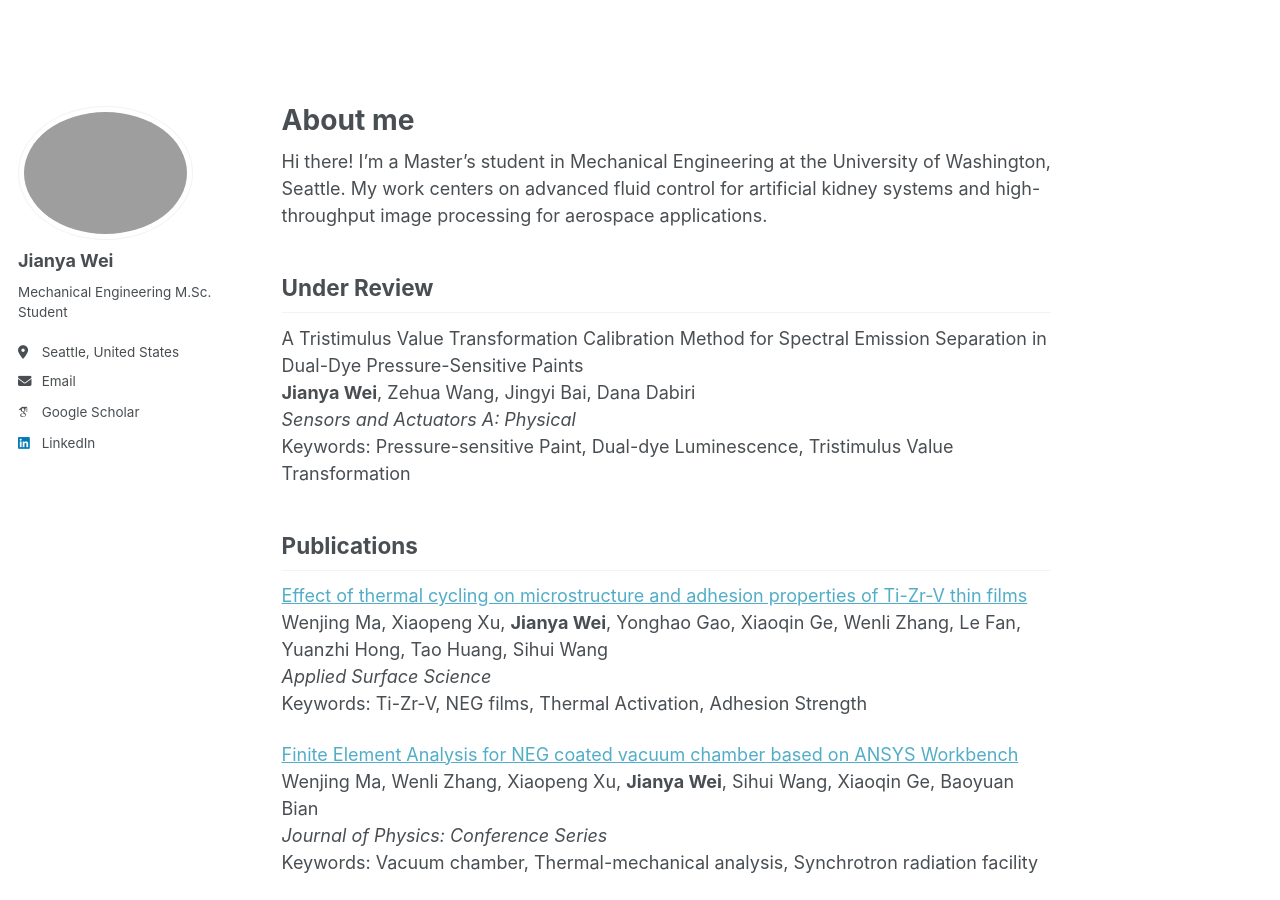
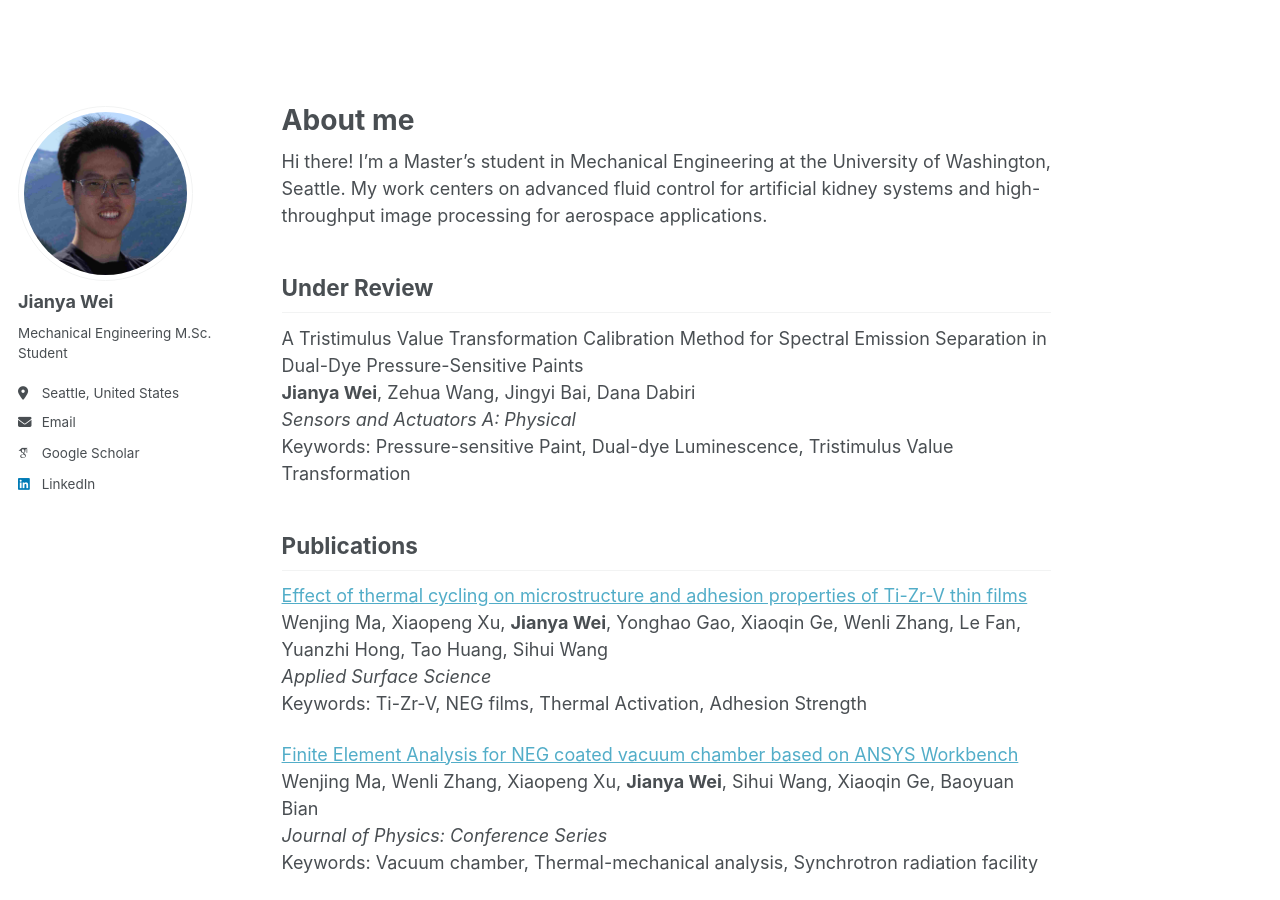
Before and after one commit to jywei02/jywei02.github.io, a Jekyll site: the page built from _pages/about.md, in a window 1280 px wide and 900 px high. Built offline with Jekyll 4.4.1, drawn with Linux system fonts in a browser that asks for light colours; some web fonts are replaced.

Commit message:
Update _config.yml

```diff
--- a/_config.yml
+++ b/_config.yml
@@ -22,7 +22,7 @@ repository               : "academicpages/academicpages.github.io"
 #               Additional customization can be done by editing /_includes/author-profile.html
 author:
   # Biographic information
-  avatar           : "jianyawei.jpeg"
+  avatar           : "jianya.jpeg"
   name             : "Jianya Wei"
   pronouns         : # example: "she/her"
   bio              : "Mechanical Engineering M.Sc. Student"
```
